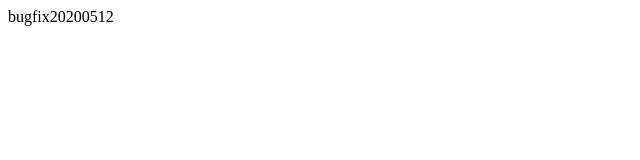
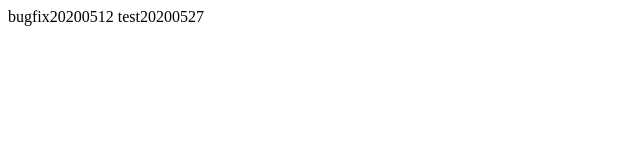
Before and after one commit to guoguokakukaku/vscode-test, a plain HTML site: page temp.html in a window 1280 px wide. Shown: the whole page, without its empty margins (0-640 px from the left). Drawn offline with Linux system fonts and the light colour scheme.

Commit message:
test20200527
test20200527

```diff
--- a/temp.html
+++ b/temp.html
@@ -7,6 +7,6 @@
 </head>
 <body>
     bugfix20200512
-
+    test20200527
 </body>
 </html>
```
